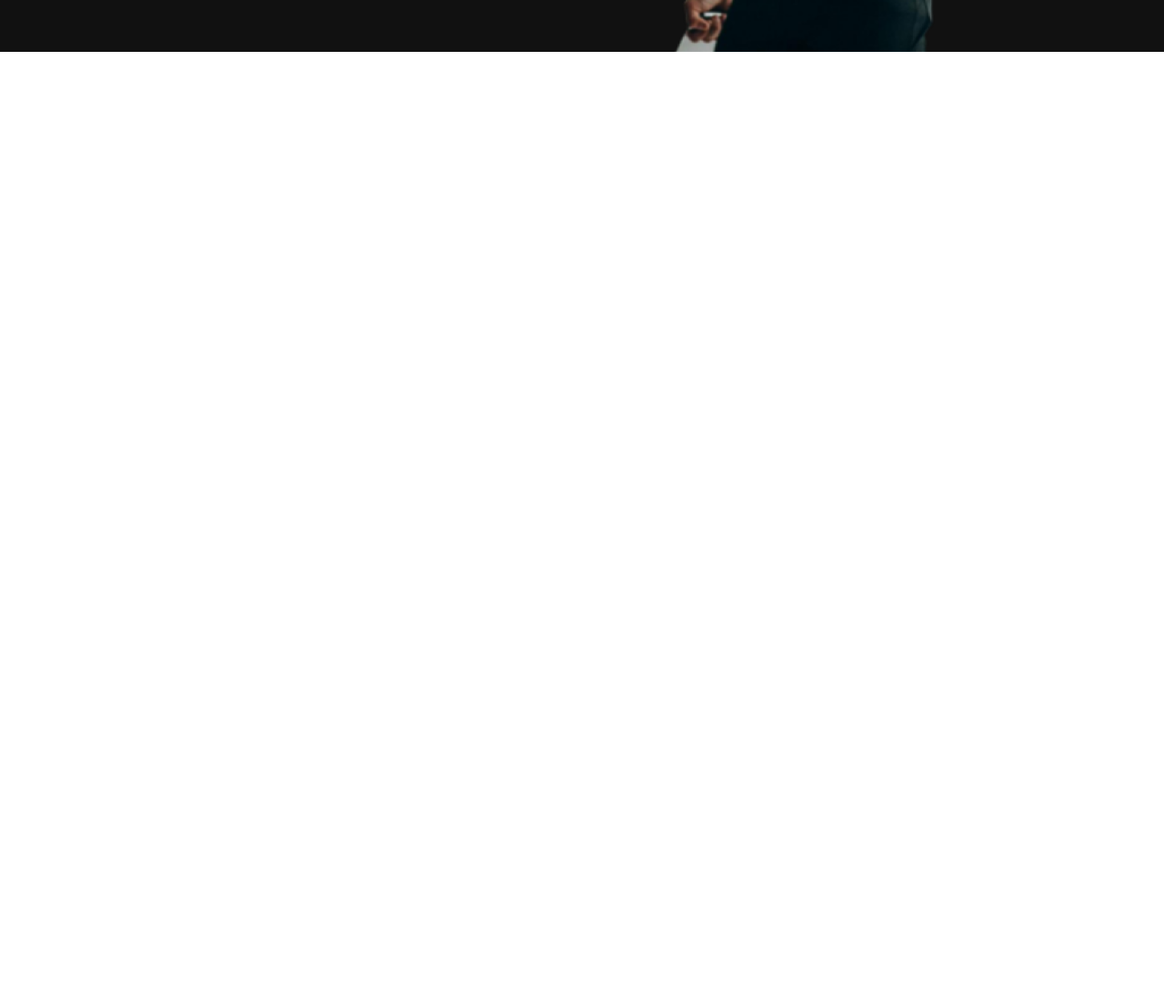
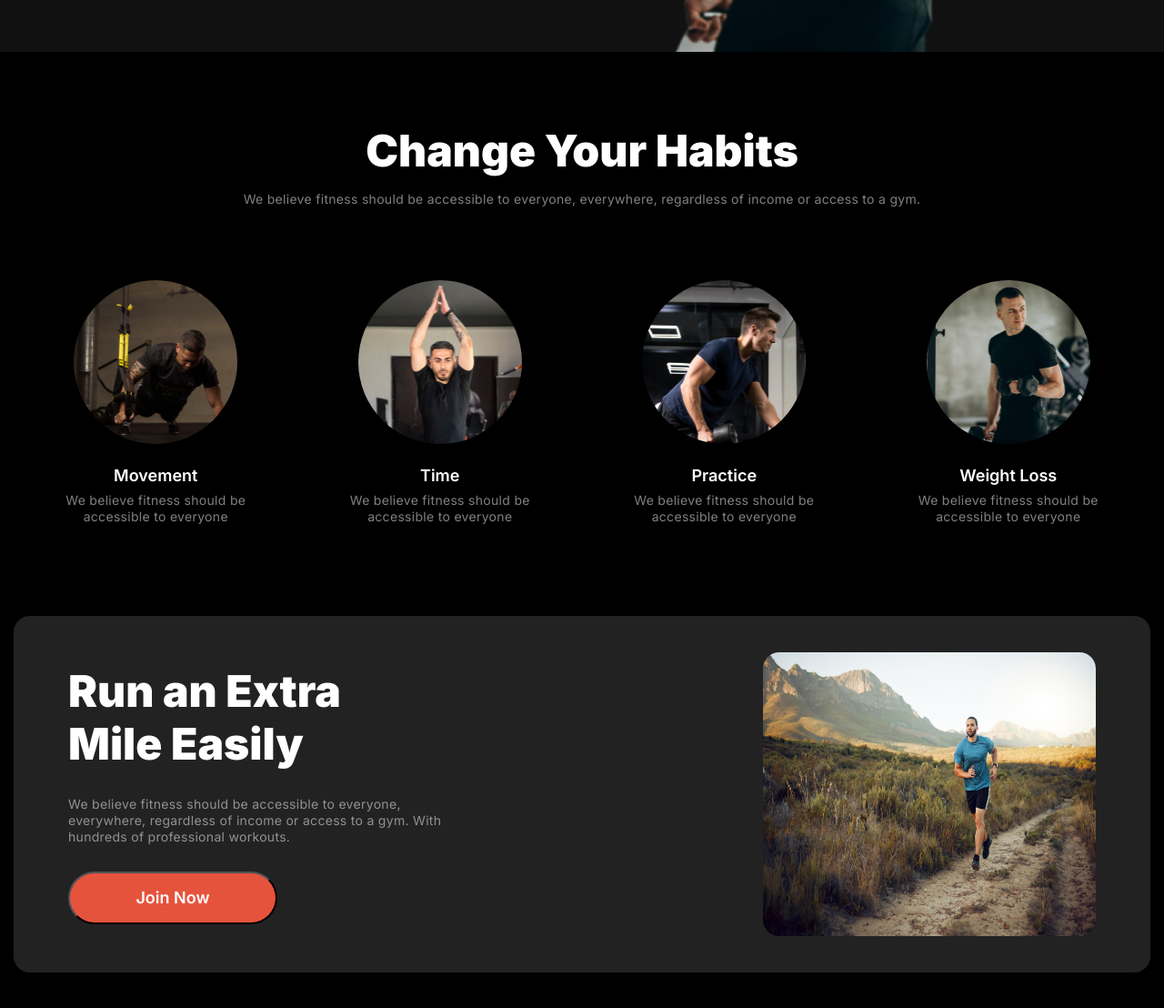
Before and after one commit to mohimanul15/ph-2nd-assignment, a plain HTML site: page index.html in a window 1280 px wide. Shown: the part 756-1864 px from the top of the page at 91% size. Before the commit the page ends 813 px from the top, so only its background shows below. Drawn offline with Linux system fonts and the light colour scheme; a web font is replaced by a local one.

Commit message:
Run an extra mile part

```diff
--- a/index.html
+++ b/index.html
@@ -70,6 +70,79 @@
         </div>
     </main>
 
+    <div class="habits-section">
+        <section class="boxed">
+
+            <div class="habit-text">
+                <h2 class="section-heading">Change Your Habits</h2>
+                <p class="section-description">
+                    We believe fitness should be accessible to everyone, everywhere, regardless of income or access to a gym.
+                </p>
+            </div>
+            <div class="habit-cards">
+                <div class="cards">
+                    <div class="card-image">
+                        <img class="card-image-single" src="images/image 3.png" alt="Movement Image">
+                    </div>
+                    <div class="card-text">
+                        <h4 class="card-text-head">Movement</h4>
+                        <p class="card-text-des">We believe fitness should be accessible to everyone</p>
+                    </div>
+                </div>
+                <div class="cards">
+                    <div class="card-image">
+                        <img class="card-image-single" src="images/image 2.png" alt="Movement Image">
+                    </div>
+                    <div class="card-text">
+                        <h4 class="card-text-head">Time</h4>
+                        <p class="card-text-des">We believe fitness should be accessible to everyone</p>
+                    </div>
+                </div>
+
+                <div class="cards">
+                    <div class="card-image">
+                        <img class="card-image-single" src="images/image 4.png" alt="Movement Image">
+                    </div>
+                    <div class="card-text">
+                        <h4 class="card-text-head">Practice</h4>
+                        <p class="card-text-des">We believe fitness should be accessible to everyone</p>
+                    </div>
+                </div>
+                <div class="cards">
+                    <div class="card-image">
+                        <img class="card-image-single" src="images/image 5.png" alt="Movement Image">
+                    </div>
+
+                    <div class="card-text">
+                        <h4 class="card-text-head">Weight Loss</h4>
+                        <p class="card-text-des">We believe fitness should be accessible to everyone</p>
+                    </div>
+                </div>
+            </div>
+        </section>
+
+        <section class="boxed">
+            <div class="extra-mile-section">
+                <div>
+                    <h4 class="section-heading" style="text-align: left;">
+                        Run an Extra <br>Mile Easily
+                    </h4>
+                    <p class="section-description" style="text-align: left;">
+                        We believe fitness should be accessible to everyone, <br>everywhere, regardless of income or access to a gym. With <br>hundreds of professional workouts.
+                    </p>
+                    <button class="btn-main" style="max-width: 230px; text-align: center;">
+                        Join Now
+                    </button>
+                </div>
+                <div style="align-items: end;">
+                    <img class="extra-mile-image" src="images/run.jpg" alt="man running">
+                </div>
+            </div>
+        </section>
+
+
+    </div>
+
     <footer>
 
     </footer>
--- a/styles/style.css
+++ b/styles/style.css
@@ -9,6 +9,7 @@
 
 body{
     width: 100%;
+    background-color: black;
 }
 
 :root{
@@ -60,6 +61,46 @@ body{
     color: var(--primary-color);
 }
 
+.section-heading{
+    font-family: 'Inter', sans-serif;
+    font-size: 48px;
+    font-weight: 900;
+    line-height: 57.6px;
+    text-align: left;
+    color: var(--secondary-color);
+    text-align: center;
+}
+
+.section-description{
+    font-family: 'Inter', sans-serif;
+    font-size: 14px;
+    font-weight: 400;
+    line-height: 18px;
+    letter-spacing: 0.30000001192092896px;
+    text-align: center;
+    color: var(--text-color);
+    margin: 15px 0px;
+}
+
+.card-text-head{
+    font-family: 'Inter', sans-serif;
+    font-size: 18px;
+    font-weight: 600;
+    line-height: 21.6px;
+    text-align: center;
+    color: var(--secondary-color);
+}
+
+.card-text-des{
+    font-family: Inter;
+    font-size: 14px;
+    font-weight: 400;
+    line-height: 18px;
+    letter-spacing: 0.30000001192092896px;
+    text-align: center;
+    color: var(--text-color);
+    margin-top: 8px;
+}
 /* Font set up end */
 
 
@@ -214,8 +255,63 @@ nav {
 
 /* Hero section end */
 
+/* Habit section start */
+
+    .habits-section{
+        width: 100%;
+        margin: 80px 0px;
+    }
+
+    .habit-cards{
+        margin: 80px 0px;
+        display: grid;
+        grid-template-columns: repeat(4, 1fr);
+    }
+
+    .card-image-single{
+        width: 180px;
+        height: 180px;
+        gap: 0px;
+        border-radius: 100px;
+        border: 4px 0px 0px 0px;
+        opacity: 0px;
+    }
+
+    .cards{
+        display: flex;
+        align-items: center;
+        flex-direction: column;
+    }
+
+    .card-text{
+        margin: 20px;
+    }
+
+    .extra-mile-section{
+        background-color: var(--light-dark);
+        padding: 40px 60px;
+        border-radius: 18px;
+        display: flex;
+        flex-direction: row;
+        justify-content: space-between;
+        margin: 60px 0px;
+    }
+
+    .extra-mile-image{
+        width: 366px;
+        height: 312px;
+        border-radius: 18px;
+    }
+
+    .extra-mile-section>div{
+        flex: 1;
+        display: flex;
+        flex-direction: column;
+        justify-content: space-evenly;
+    }
 
 
+/* Habit section End */
 
 /* Media query for tablet */
 
```
